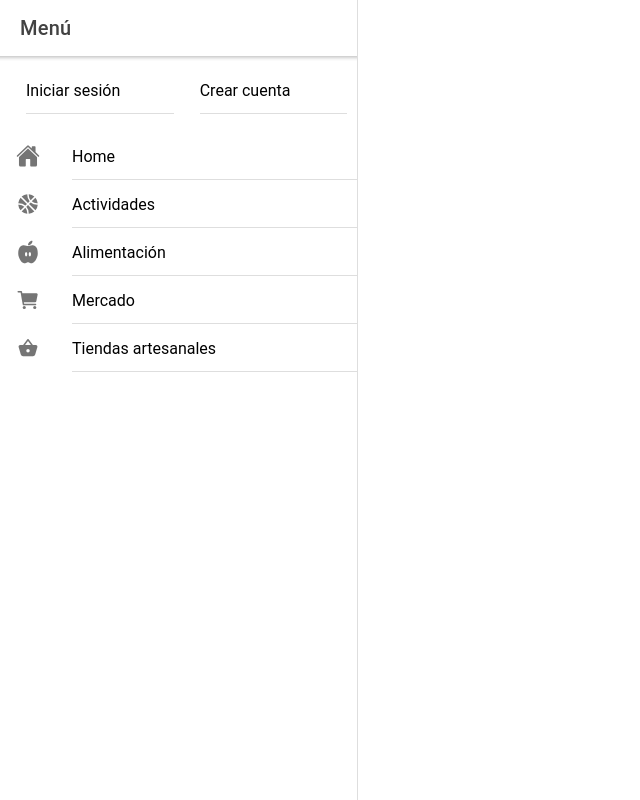
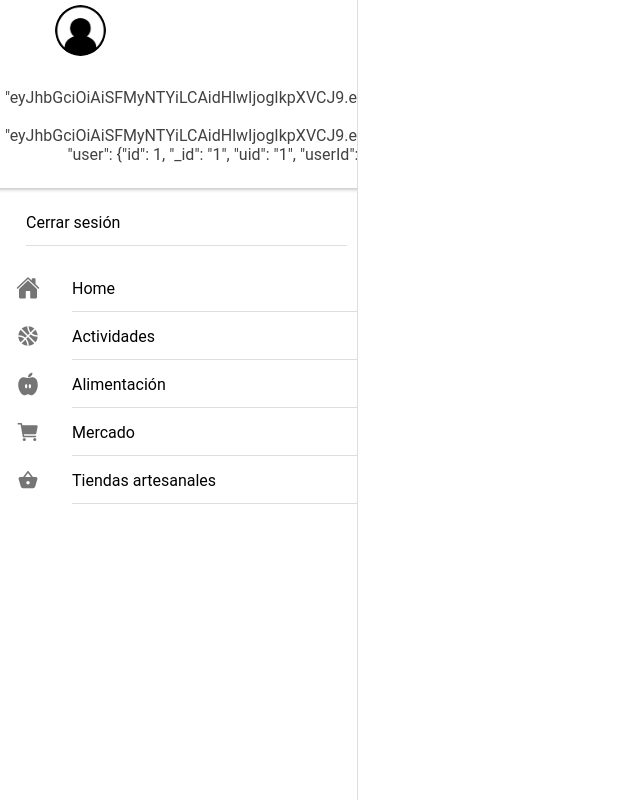
Before and after one commit to jotagarciaz/ceres, a React (Create React App) app in the folder App/: page /activities in a window 1280 px wide. Shown: the whole page, without its empty margins (0-640 px from the left). Built offline with nearby package versions, Linux system fonts and the light colour scheme; sample sign-in values are in the browser's storage; the HTML template or start-up script is replaced by a standard one.

Commit message:
login medio funcionando

```diff
--- a/App/src/App.tsx
+++ b/App/src/App.tsx
@@ -10,10 +10,10 @@ import RegistroUsuario from './pages/RegistroUsuario'
 import Menu from './components/Menu';
 import Home from './pages/Home';
 import List from './pages/List';
-import Actividades from './pages/ActivityList';
-import Mercados from './pages/MercadoList';
-import Tiendas from './pages/TiendasList';
-import Alimentacion from './pages/AlimentacionList';
+import ActivityList from './pages/ActivityList';
+import MercadoList from './pages/MercadoList';
+import TiendasList from './pages/TiendasList';
+import AlimentacionList from './pages/AlimentacionList';
 import { home, list, basket, basketball, cart, nutrition } from 'ionicons/icons';
 
 
@@ -64,17 +64,22 @@ const appPages: AppPage[] = [
   }
 ];
 
+const user = () => {
+  return window.localStorage.getItem('currentUser');
+};
+
 const App: React.FC = () => (
   <IonApp>
     <IonReactRouter>
       <IonSplitPane contentId="main">
-        <Menu appPages={appPages} />
+        <Menu appPages={appPages} user={user()}/>
         <IonRouterOutlet id="main">
           <Route path="/home" component={Home} exact={true} />
-          <Route path="/tiendas" component={Tiendas} exact={true} />
-          <Route path="/activities" component={Actividades} exact={true} />
-          <Route path="/mercados" component={Mercados} exact={true} />
-          <Route path="/alimentacion" component={Alimentacion} exact={true} />
+          <Route path="/tiendas" component={TiendasList} exact={true} />
+          <Route path="/activities" component={ActivityList} exact={true} />
+          <Route path="/mercados" component={MercadoList} exact={true} />
+          <Route path="/alimentacion" component={AlimentacionList} exact={true} />
+
           <Route path="/login" component={Login} exact={true} />
           <Route path="/regUsr" component={RegistroUsuario} exact={true} />
           <Route path="/" render={() => <Redirect to="/activities" exact={true} /> } />
--- /dev/null
+++ b/App/src/components/Menu.css
@@ -0,0 +1,5 @@
+#srredondo{
+    height: 80%;
+    width: 80%;
+    margin-left: 50px;
+}
--- a/App/src/components/Menu.tsx
+++ b/App/src/components/Menu.tsx
@@ -13,25 +13,44 @@ import {
   IonMenu,
   IonMenuToggle,
   IonTitle,
-  IonToolbar
+  IonToolbar,
+  IonAvatar,
+  IonImg
 } from '@ionic/react';
 import React from 'react';
 import { RouteComponentProps, withRouter } from 'react-router-dom';
 import { AppPage } from '../declarations';
+import "./Menu.css";
 
 interface MenuProps extends RouteComponentProps {
   appPages: AppPage[];
+  user :string|null;
 }
 
-const Menu: React.FunctionComponent<MenuProps> = ({ appPages }) => (
+const logout = () =>{
+  window.localStorage.clear()
+}
+
+const Menu: React.FunctionComponent<MenuProps> = ({ appPages , user}) => (
   <IonMenu contentId="main" type="overlay">
     <IonHeader>
       <IonToolbar>
         <IonTitle>Menú</IonTitle>
+        { window.localStorage.length > 0
+        &&<IonRow slot="end" >
+                    <IonCol >
+                    <IonAvatar align-items-right>
+                          <IonImg id="srredondo" src="/assets/sr_redondo.png" />
+                    </IonAvatar>
+                    <IonLabel>{user}</IonLabel>
+                    </IonCol>
+                </IonRow>}
       </IonToolbar>
+
     </IonHeader>
     <IonContent>
-        <IonGrid>
+      {window.localStorage.length == 0
+        &&<IonGrid>
             <IonMenuToggle key={1} autoHide={false}>
                 <IonRow>
                     <IonCol>
@@ -46,8 +65,21 @@ const Menu: React.FunctionComponent<MenuProps> = ({ appPages }) => (
                     </IonCol>
                 </IonRow>
             </IonMenuToggle>
+      </IonGrid>
+      }{localStorage.length > 0
+        &&<IonGrid>
+            <IonMenuToggle key={1} autoHide={false}>
+                <IonRow>
+                    <IonCol>
+                        <IonItem onClick={logout} routerLink={"#"} routerDirection="none">
+                            <IonLabel>{"Cerrar sesión"}</IonLabel>
+                        </IonItem>
+                    </IonCol>
 
+                </IonRow>
+            </IonMenuToggle>
       </IonGrid>
+      }
       <IonList>
         {appPages.map((appPage, index) => {
           return (
--- a/App/src/pages/AlimentacionList.tsx
+++ b/App/src/pages/AlimentacionList.tsx
@@ -1,4 +1,4 @@
-import { IonButtons, IonContent, IonHeader, IonIcon, IonItem, IonList, IonMenuButton, IonPage, IonTitle, IonToolbar, IonAvatar, IonGrid, IonCol, IonRow, IonImg } from '@ionic/react';
+import { IonButtons, IonContent, IonHeader, IonIcon, IonItem, IonList, IonMenuButton, IonPage, IonTitle, IonToolbar, IonAvatar } from '@ionic/react';
 import { americanFootball, basketball, beer, bluetooth, boat, build, flask, football, paperPlane, wifi } from 'ionicons/icons';
 import React from 'react';
 
@@ -10,19 +10,10 @@ const ListPage: React.FC = () => {
     <IonPage>
       <IonHeader>
         <IonToolbar>
-          <IonButtons>
+          <IonButtons slot="start">
             <IonMenuButton />
-            <IonGrid>
-              <IonRow align-items-right>
-                <IonCol>
-                  <IonTitle>Alimentación</IonTitle>
-                </IonCol>
-                <IonCol size = '1'>
-                  <IonImg src = "/img/logo.svg" alt = ''></IonImg>
-                </IonCol>
-              </IonRow>
-            </IonGrid>
           </IonButtons>
+          <IonTitle>List</IonTitle>
         </IonToolbar>
       </IonHeader>
 
--- a/App/src/pages/Login.tsx
+++ b/App/src/pages/Login.tsx
@@ -15,6 +15,7 @@ const Login: React.FC<LoginProps> = ({history}) => {
   const [usernameError, setUsernameError] = useState(false);
   const [passwordError, setPasswordError] = useState(false);
   const [hasMatch,setHasMatch] = useState(false);
+
 
   const login = async (e: React.FormEvent) => {
     e.preventDefault();
@@ -38,6 +39,7 @@ const Login: React.FC<LoginProps> = ({history}) => {
           }
       }
       if (hasMatch){
+        window.localStorage.setItem('currentUser',username);
         history.push('/mercados', {direction: '/mercados'});
       }
 
```
Also changed, not shown: App/public/assets/sr_redondo.png (added), App/src/pages/Mercado.css (line endings or trailing spaces).
